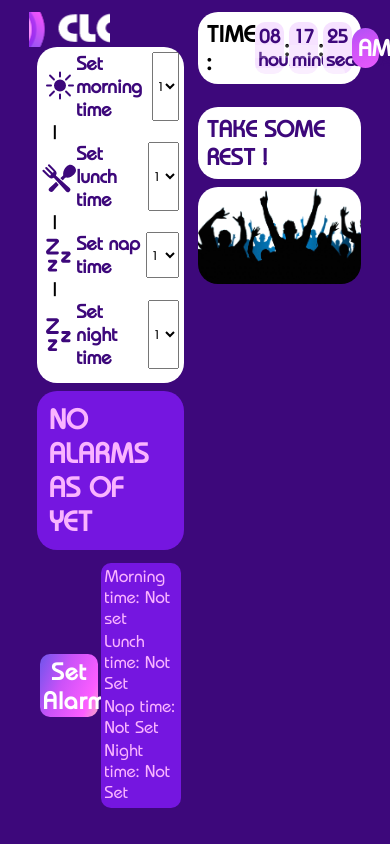
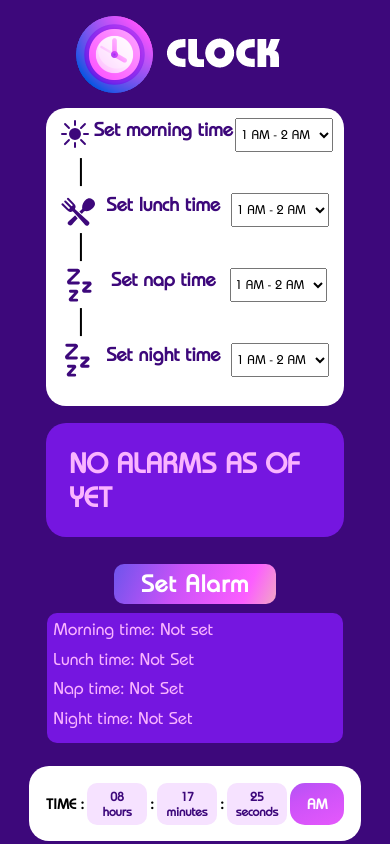
Before and after one commit to Ajay-Kannan7/prepbytes-clock-javascript, a plain HTML site: page index.html in a window 390 px wide. Shown: the top 844 px of the page. Drawn offline with Linux system fonts and the light colour scheme.

Commit message:
responsiveness design update

```diff
--- a/style/style.css
+++ b/style/style.css
@@ -172,3 +172,44 @@ body{
     border-radius:20px;
 }
 /*Right half webpage's designing ends here*/
+/*Responsive design starts here*/
+@media only screen and (max-width:1000px){
+    .parent-wrapper{
+        flex-direction:column;
+    }
+    .parent-wrapper .child-wrapper-one,
+    .parent-wrapper .child-wrapper-two{
+        width:100%;
+    }
+    .parent-wrapper .child-wrapper-one .selectors{
+        margin-top:3%;
+    }
+    .parent-wrapper .child-wrapper-one .main-logo{
+        width:90%;
+        padding:13%;
+    }
+    .parent-wrapper .child-wrapper-one .footer-left{
+        flex-direction:column;
+    }
+    .parent-wrapper .child-wrapper-one .footer-left #alarm-butn{
+        width:55%;
+        margin-bottom:3%;
+    }
+    .parent-wrapper .child-wrapper-one .footer-left .set-alarm{
+        width:100%;
+    }
+    .parent-wrapper .child-wrapper-two .boxes-wrapper{
+        font-size:10px;
+    }
+    .parent-wrapper .child-wrapper-two .boxes-wrapper .box1{
+        font-size:13px;
+    }
+    .parent-wrapper .child-wrapper-two .back-boxes1,
+    .parent-wrapper .child-wrapper-two  .back-boxes2{
+        display:none;
+    }
+    .parent-wrapper .child-wrapper-two .message-time{
+        margin-top:7%;
+    }
+}
+/*Responsive design ends here*/
```
